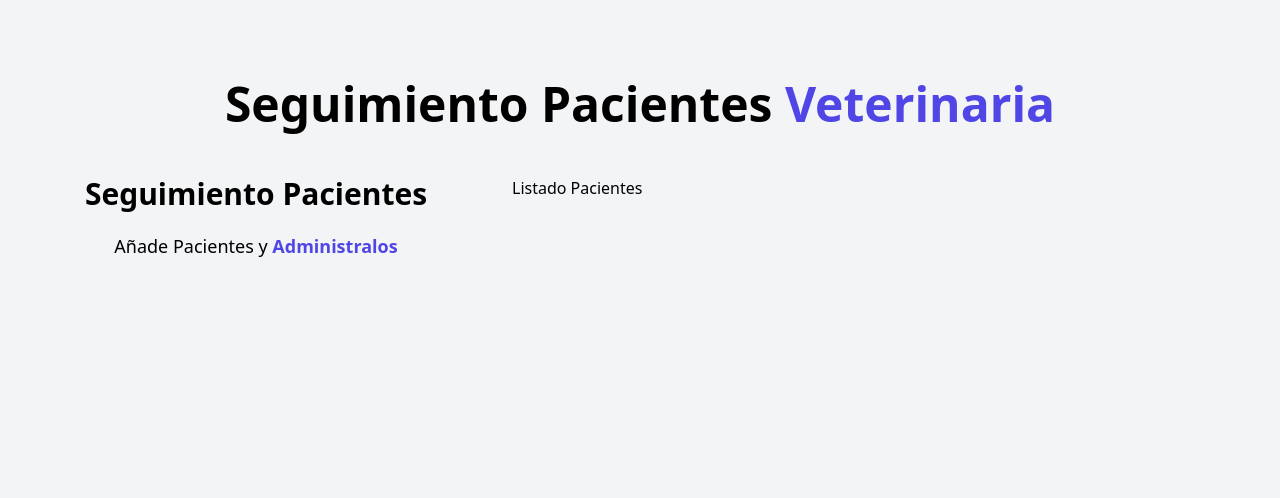
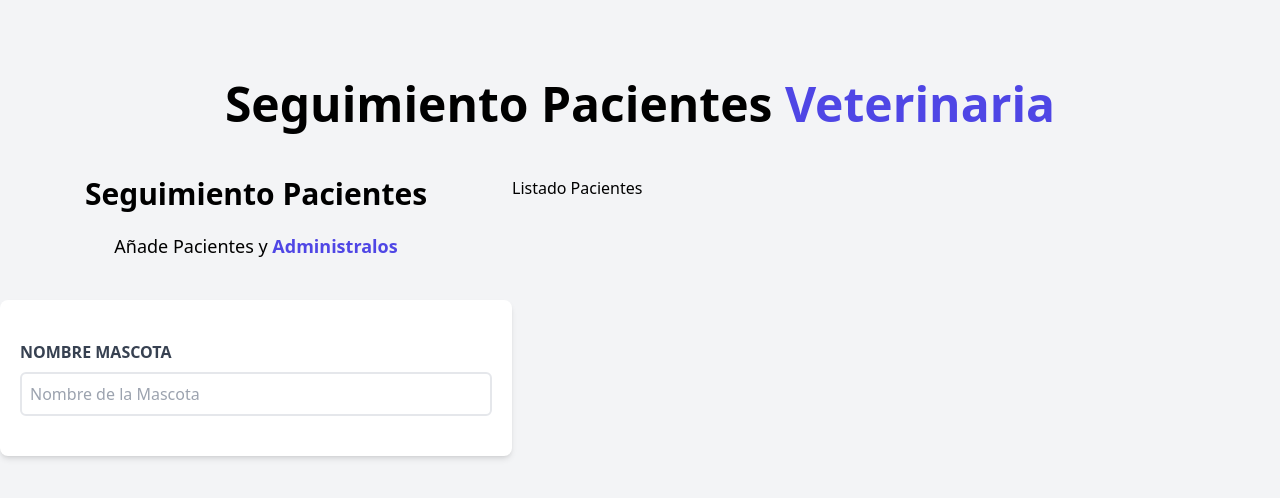
Before and after one commit to diegofdg/react_la_guia_completa, a React (Vite) app in the folder 01_citas_react/: page / in a window 1280 px wide. Shown: the top 498 px of the page. Built offline with nearby package versions, Linux system fonts and the light colour scheme.

Commit message:
01_citas_react-creando un input en el formulario

```diff
--- a/01_citas_react/src/components/Formulario.jsx
+++ b/01_citas_react/src/components/Formulario.jsx
@@ -2,12 +2,22 @@ const Formulario = () => {
   return (
     <div className="md:w-1/2 lg:w-2/5">
       <h2 className="font-black text-3xl text-center">Seguimiento Pacientes</h2>
-      <p className="text-lg mt-5 text-center">
+      <p className="text-lg mt-5 text-center mb-10">
         Añade Pacientes y {''}
         <span className="text-indigo-600 font-bold">Administralos</span>
       </p>
-      <form>
-
+      <form className="bg-white shadow-md rounded-lg py-10 px-5">
+        <div>
+          <label
+            htmlFor="mascota"
+            className="block text-gray-700 uppercase font-bold">Nombre Mascota</label>
+          <input
+            id="mascota"
+            type="text"
+            placeholder="Nombre de la Mascota"
+            className="border-2 w-full p-2 mt-2 placeholder-gray-400 rounded-md"
+          />
+        </div>
       </form>
     </div>
   )
```
